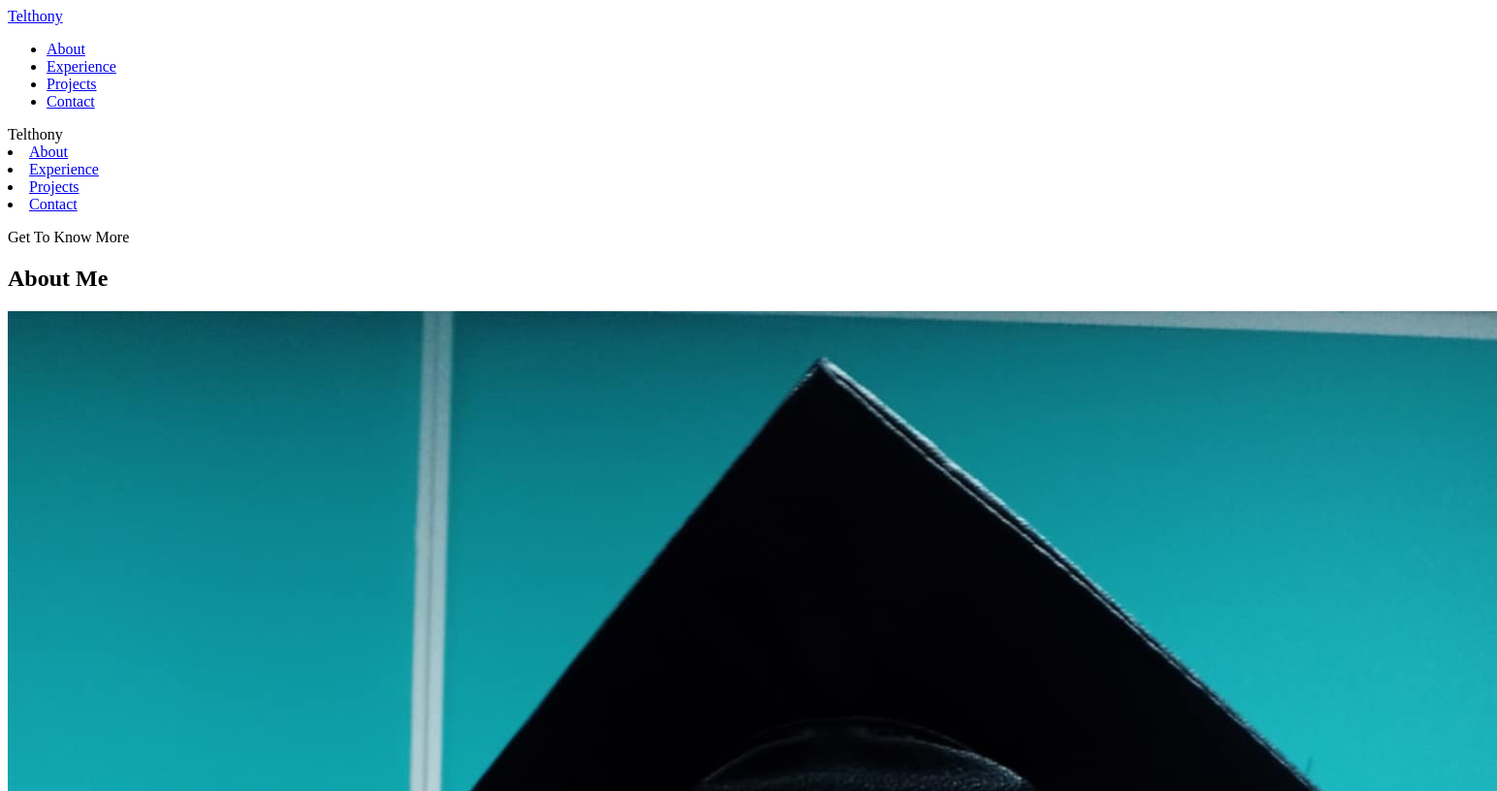
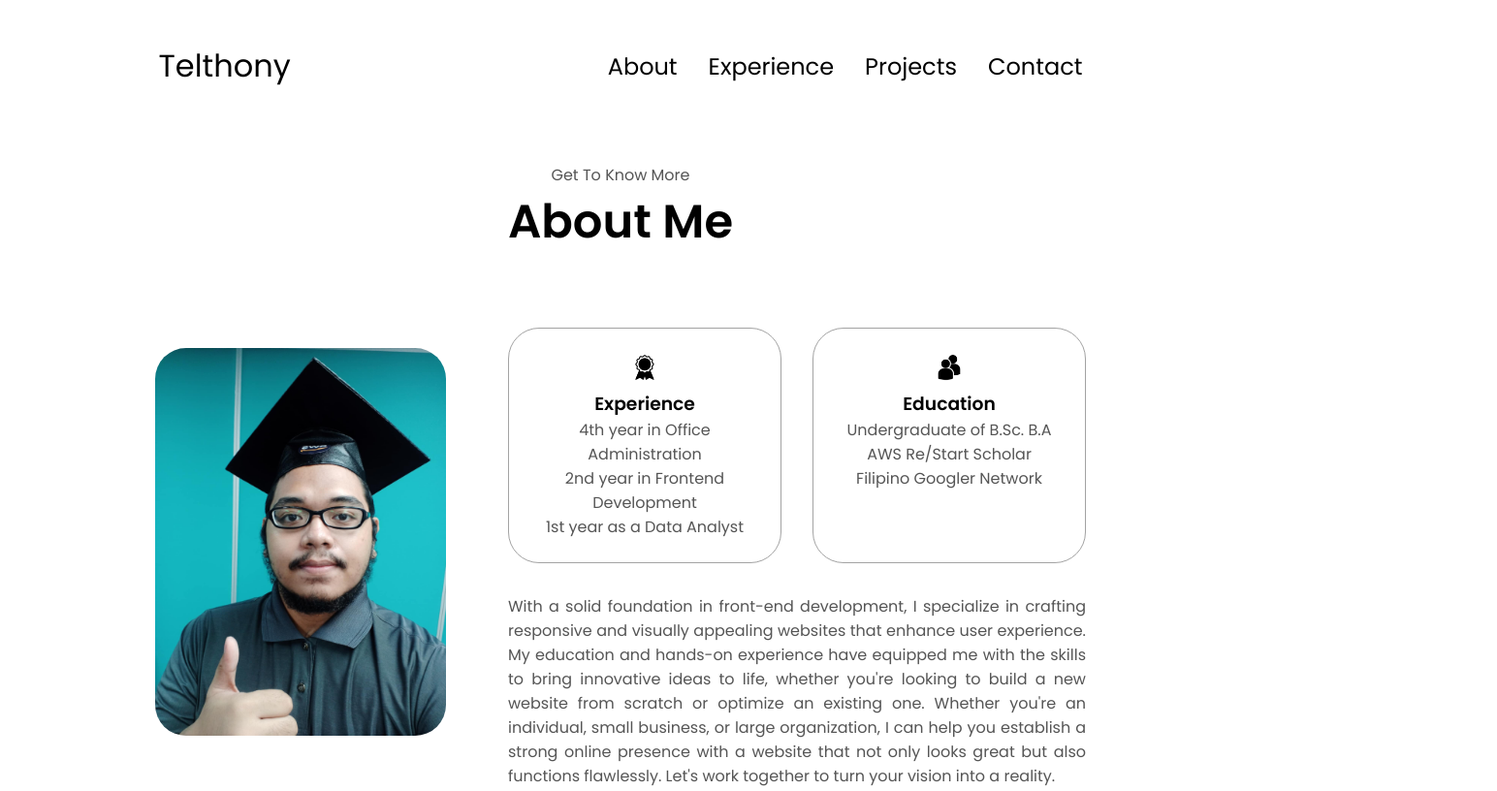
Before and after one commit to LoomingLight/telthony-website, a plain HTML site: page about/about.html in a window 1280 px wide. Shown: the top 816 px of the page at 97% size, 1544 px wide, since content can reach past the window. Drawn offline with Linux system fonts and the light colour scheme.

Commit message:
Add files via upload

```diff
--- a/about/about.html
+++ b/about/about.html
@@ -4,14 +4,14 @@
     <meta charset="UTF-8" />
     <meta http-equiv="X-UA-Compatible" content="IE=edge" />
     <meta name="viewport" content="width=device-width, initial-scale=1.0" />
-    <title>My Portfolio</title>
-    <link rel="stylesheet" href="../portfolio.css" />
+    <title>About</title>
+    <link rel="stylesheet" href="../index.css" />
     <link rel="stylesheet" href="../mediaqueries.css" />
   </head>
 
   <body>
     <nav id="desktop-nav">
-        <a href="/portfolio.html" class="logo">Telthony</a>
+        <a href="/index.html" class="logo">Telthony</a>
       <div>
         <ul class="nav-links">
           <li><a href="/about/about.html">About</a></li>
```
